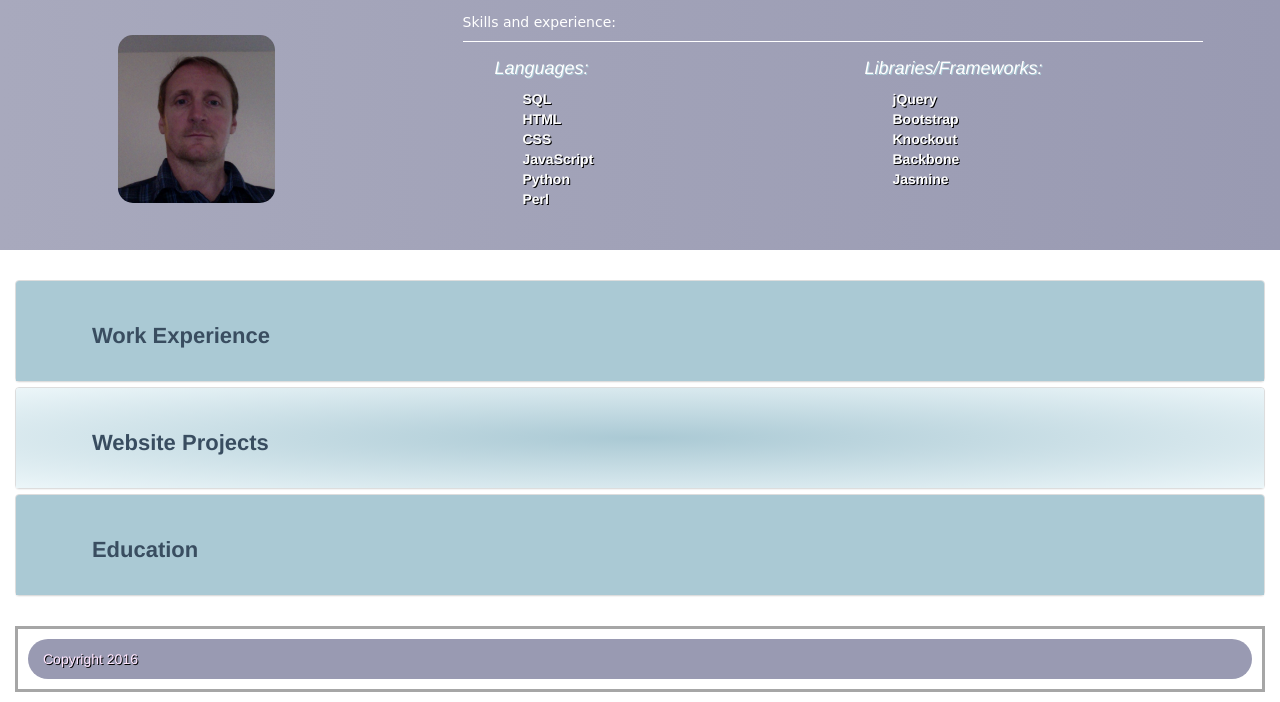
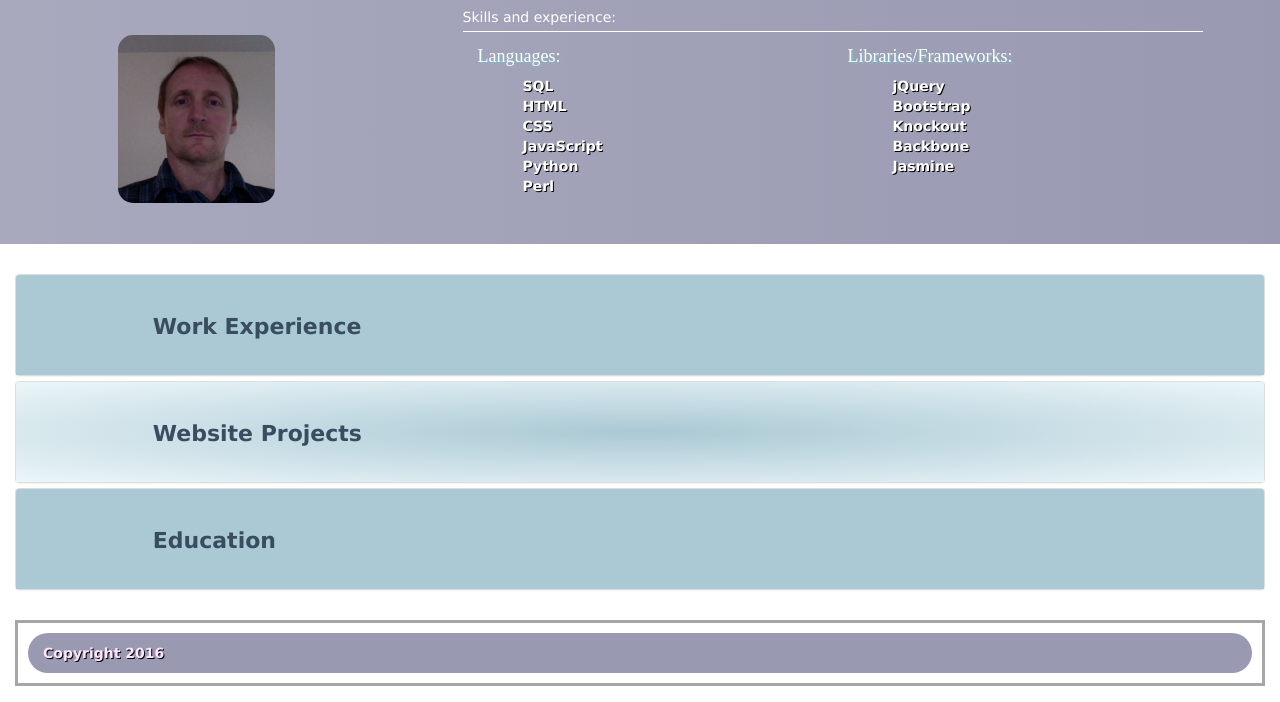
Before and after one commit to roberthaney/roberthaney.github.io, a plain HTML site: page index.html in a window 1280 px wide. Shown: the part 123-825 px from the top of the page. Drawn offline with Linux system fonts and the light colour scheme.

Commit message:
style: Updated typography

```diff
--- a/css/style.css
+++ b/css/style.css
@@ -24,36 +24,29 @@ img {
 
 h1 {
   font-size: 40px;
+  font-family: Rockwell, serif;
   color: #ffe6ff;
   text-shadow: 2px 2px #000000;
   line-height: 48px;
   display: inline;
 }
 
-h2 {
-  font-weight: bold;
-  font-size: 24px;
-  color: #999;
-  line-height: 29px;
-  padding: 10px;
+h3 {
+  color: #ffffff;
+  font-family: Rockwell, serif;
+  font-weight: 400;
+  font-size: 18px;
+  text-shadow: 2px 2px #88b3c3;
+  padding-top: 0;
+  padding-bottom: 0;
 }
 
-h3 {
-  font-style: italic;
-  font-size: 20px;
-  color: #000;
-  line-height: 22px;
-}
-
-h4 {
-  font-weight: bold;
-  font-size: 14px;
-  color: #4a4a4a;
-  line-height: 17px;
-}
-
-h2, h3, h4, h5 {
-  padding:10px 5%;
+h5 {
+  text-align: left;
+  padding: 5px 0 5px 0;
+  color: #ffffff;
+  border-bottom: 1px solid white;
+  font-family: Verdana, serif;
 }
 
 footer {
@@ -79,9 +72,12 @@ footer {
 }
 
 .section-head-text {
-	color: #394d60;
+	font-weight: bold;
+  color: #394d60;
+  font-family: Verdana;
 	font-size: 22px;
   margin-top: 10px;
+  padding:10px 10%;
 }
 
 .section-head-text:hover {
@@ -119,15 +115,6 @@ a {
   display: block;
 }
 
-.skills-h3 {
-  color: #ffffff;
-  font-weight: 400;
-  font-size: 18px;
-  text-shadow: 1px 1px #aac9d4;
-  padding-top: 0;
-  padding-bottom: 0;
-}
-
 #topContacts {
   border: 2px solid white;
   background-image: url("../images/stardust.png");
@@ -148,15 +135,14 @@ a {
   padding-top: 0;
 }
 
-#skills-header {
-  text-align: left;
-  padding-left: 0px;
+span {
+  font-family: Verdana, serif;
+  padding: 5px;
   color: #ffffff;
-  border-bottom: 1px solid white;
-  font-family: cursive;
 }
 
 .pink-text {
+  font-weight: bold;
   color: #ffe6ff;
   text-shadow: 1px 1px #000000;
 }
@@ -210,11 +196,6 @@ ul {
   max-width: 200px;
 }
 
-span {
-  padding: 5px;
-  color: #ffffff;
-}
-
 #collapseTwo {
   background: #f2f2f2;
   opacity: 0.5;
--- a/index.html
+++ b/index.html
@@ -21,9 +21,9 @@
         </div>
         <div class="col-md-4"><img src="images/Rob_Haney_photo.jpg" id="biopic"></div>
         <div class="col-md-8">
-          <h5 id="skills-header">Skills and experience:</h5>
-          <div class="col-md-4 skills"><h3 class="skills-h3">Languages:</h3><ul id="languages"></ul></div>
-          <div class="col-md-4 skills"><h3 class="skills-h3">Libraries/Frameworks:</h3><ul id="libraries"></ul></div>
+          <h5>Skills and experience:</h5>
+          <div class="col-md-4 skills"><h3>Languages:</h3><ul id="languages"></ul></div>
+          <div class="col-md-4 skills"><h3>Libraries/Frameworks:</h3><ul id="libraries"></ul></div>
         </div>
     </header>
 
```
Also changed, not shown: 1 other file.
